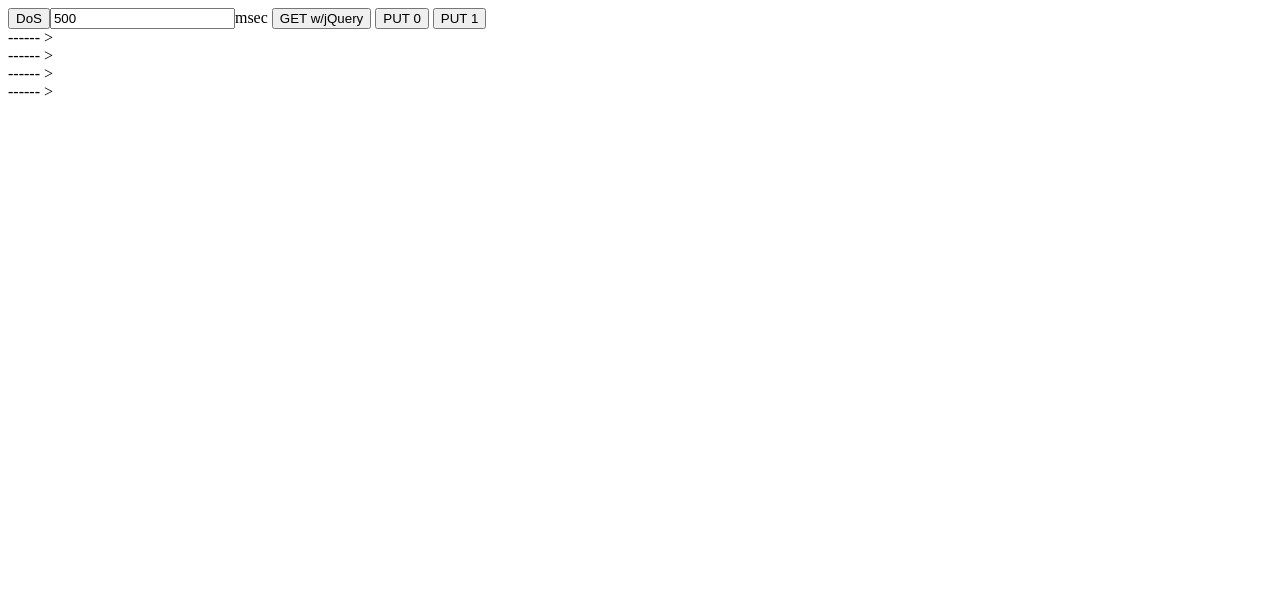
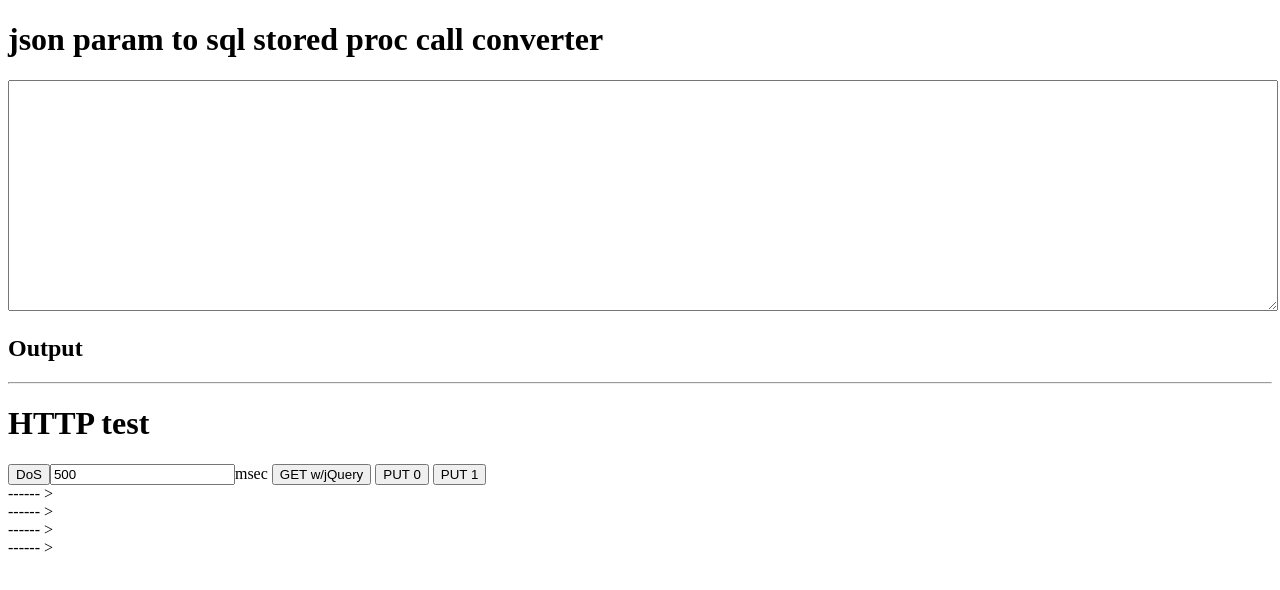
Before and after one commit to sosandris/Industrie-4.0, a plain HTML site: page index.html in a window 1280 px wide. Drawn offline with nearby package versions, Linux system fonts and the light colour scheme.

Commit message:
add json to sp call converter
for WebApi style backend calls

```diff
--- a/index.html
+++ b/index.html
@@ -71,9 +71,36 @@
 		script.src = 'https://rawgit.com/paulirish/memory-stats.js/master/bookmarklet.js';
 		document.head.appendChild(script);
 
+	function convertJsonToSpCall(json) {
+		try {
+			var obj = typeof json === "string" ? JSON.parse(json) : json;
+			var spName = obj.action;
+			var pars = obj.pars;
+			var paramList = [];
+			for (var key in pars) {
+				var val = pars[key];
+				if (typeof val === "string") {
+					val = "'" + val.replace(/'/g, "''") + "'";
+				}
+				paramList.push("@" + key + " = " + val);
+			}
+			var sqlCall = "EXEC " + spName + " " + paramList.join(", ");
+			document.getElementById("output").innerText = sqlCall;
+			return sqlCall;
+		} catch (e) {
+			document.getElementById("output").innerText = `Invalid JSON: ${JSON.stringify(e)}`;
+			return "";
+		}
+	}
 	</script>
 </head>
 <body>
+	<h1>json param to sql stored proc call converter</h1>
+	<textarea name="json" id="json" onkeyup="convertJsonToSpCall(this.value)" rows="15" style="width:100%"></textarea>
+	<h2>Output</h2>
+	<pre id="output"></pre>
+	<hr>
+	<h1>HTTP test</h1>
 	<button onclick="getMoxa1()">DoS </button><input type="number" id="delay" value="500"/>msec
 	<button onclick="getMoxa2()">GET w/jQuery</button>
 	<button onclick="putMoxa(0)">PUT 0</button>
```
Lines whose indentation alone changed are shown as unchanged.
